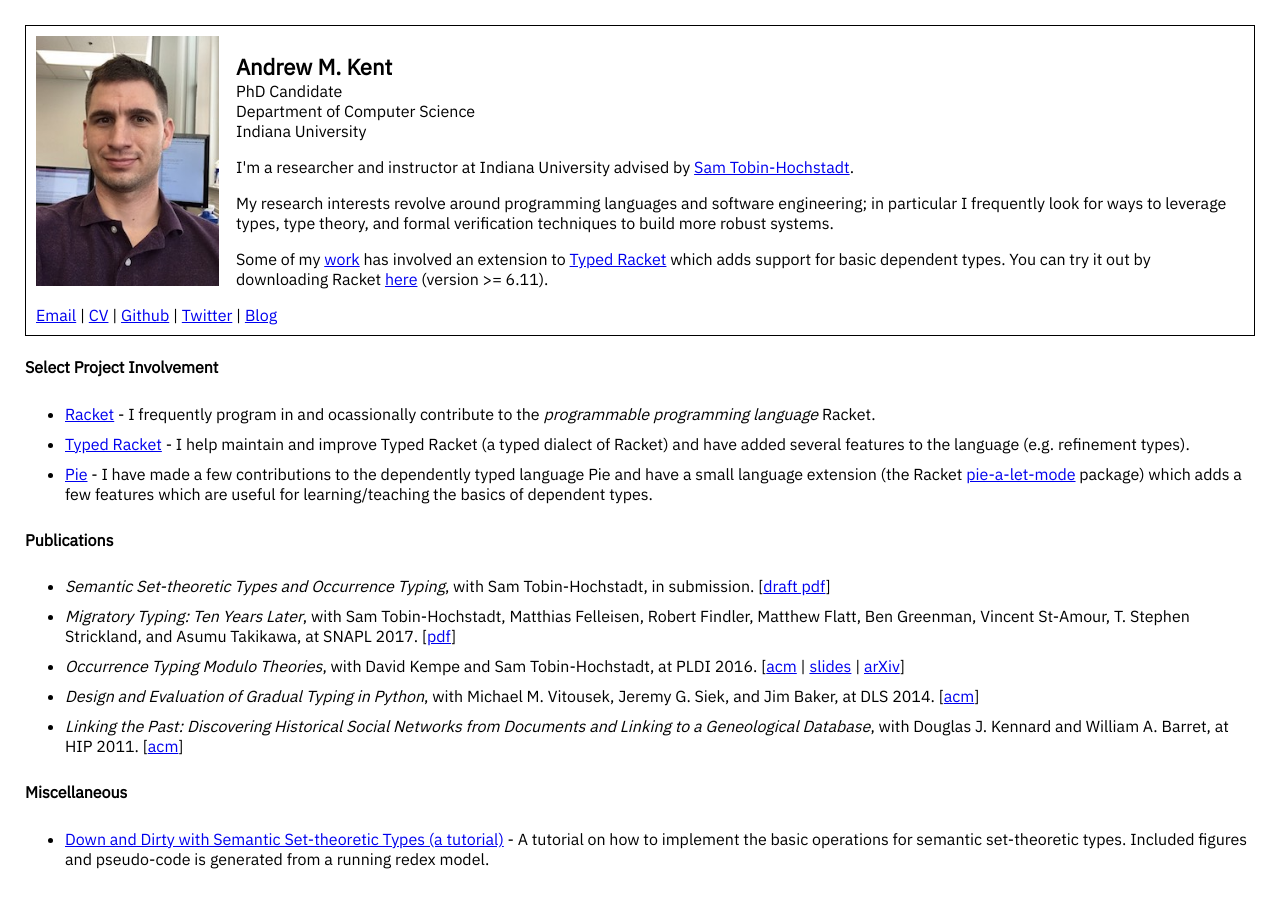
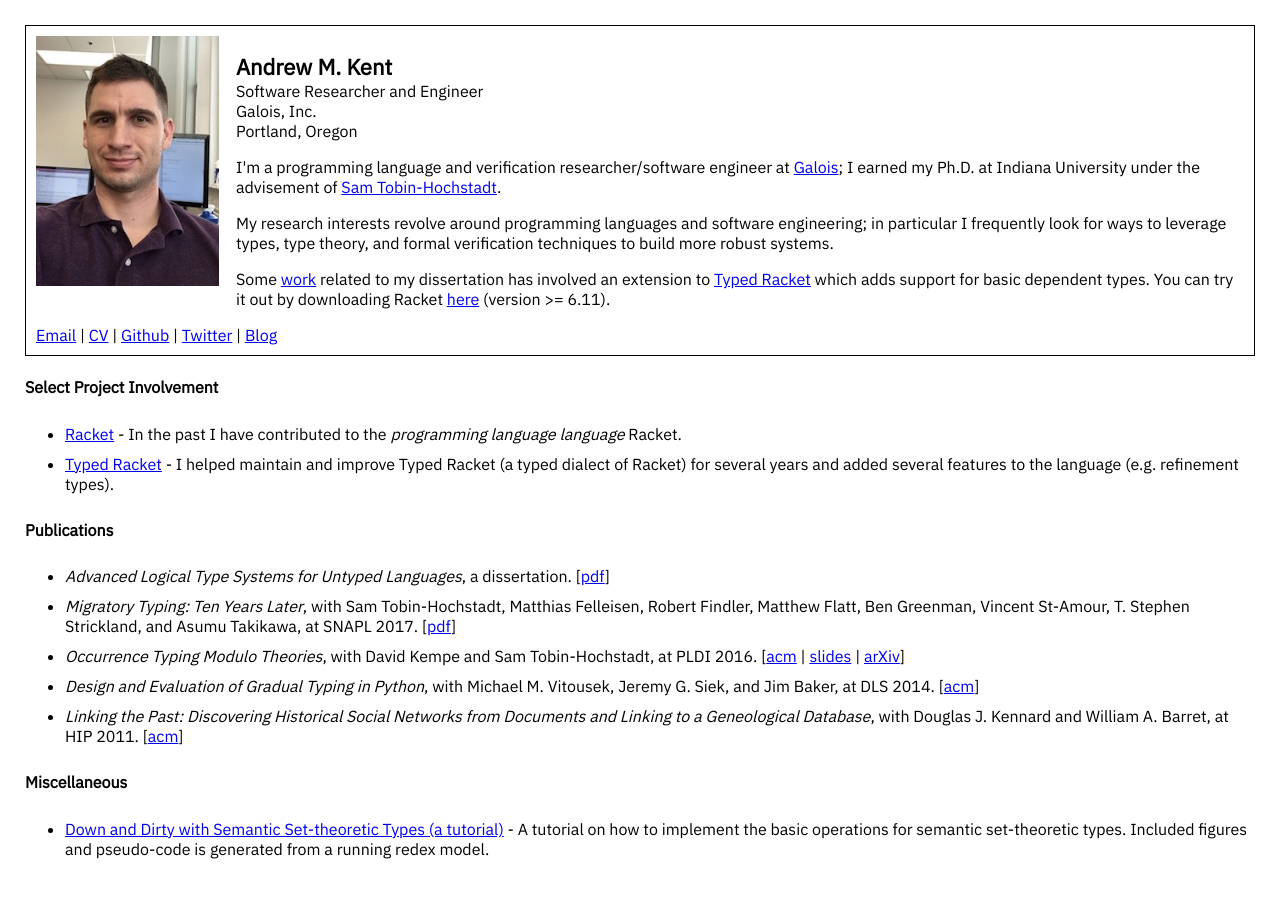
Before and after one commit to pnwamk/pnwamk.github.io, a plain HTML site: page index.html in a window 1280 px wide. Drawn offline with Linux system fonts and the light colour scheme.

Commit message:
upate post phd

```diff
--- a/index.html
+++ b/index.html
@@ -51,14 +51,15 @@
 	    <span class="MIDL ">
 	      <ul style="list-style-type: none; padding: 0px 0px;">
 		<li style="padding: 0px 0px; font-size: 22px"><b>Andrew M. Kent</b></li>
-		<li style="padding: 0px 0px;">PhD Candidate</li>
-		<li style="padding: 0px 0px;">Department of Computer Science</li>
-		<li style="padding: 0px 0px;">Indiana University</li>
+		<li style="padding: 0px 0px;">Software Researcher and Engineer</li>
+		<li style="padding: 0px 0px;">Galois, Inc.</li>
+		<li style="padding: 0px 0px;">Portland, Oregon</li>
 		</ul>
 	    </span>
 
-	    <span class="MIDL"><p>I'm a researcher and instructor at
-    Indiana University advised by
+	    <span class="MIDL"><p>I'm a programming language
+    and verification researcher/software engineer at <a href="https://galois.com">Galois</a>; I
+    earned my Ph.D. at Indiana University under the advisement of
     <a href="http://www.ccs.neu.edu/home/samth/">Sam Tobin-Hochstadt</a>.</p></span>
 
 <span class="MIDL"><p>My research interests revolve around programming
@@ -66,14 +67,14 @@
     look for ways to leverage types, type theory, and formal
     verification techniques to build more robust systems.</p>
 
-  <p>Some of my <a href="http://dl.acm.org/citation.cfm?id=2908091">work</a>
+  <p>Some <a href="http://dl.acm.org/citation.cfm?id=2908091">work</a> related to my dissertation
     has involved an extension to
     <a href="http://docs.racket-lang.org/ts-guide/">Typed Racket</a>
     which adds support for basic dependent types. You can try it out by
     downloading Racket <a href="http://racket-lang.org/">here</a> (version >= 6.11).</p></span>
 
 <span class="MIDL">
-  <a href="mailto:andmkent@iu.edu">Email</a> |
+  <a href="mailto:andrew@galois.com">Email</a> |
   <a href="https://pnwamk.github.io/docs/cv.pdf">CV</a> |
   <a href="https://github.com/pnwamk">Github</a> |
   <a href="https://twitter.com/pnwamk">Twitter</a> |
@@ -90,29 +91,23 @@
 
 
 <ul>
-  <li> <a href="http://racket-lang.org/">Racket</a> - I frequently
-    program in and ocassionally contribute to the <em>programmable
-    programming language</em> Racket. </li>
+  <li> <a href="http://racket-lang.org/">Racket</a> - In the
+    past I have contributed to the <em>programming
+    language language</em> Racket. </li>
 
   <li> <a href="http://github.com/racket/typed-racket/">Typed
-    Racket</a> - I help maintain and improve Typed Racket (a typed
-    dialect of Racket) and have added several features to the language
-    (e.g. refinement types). </li>
-
-  <li> <a href="http://github.com/the-little-typer/">Pie</a> - I have
-    made a few contributions to the dependently typed language Pie and
-    have a small language extension (the
-    Racket <a href="https://pkgs.racket-lang.org/package/pie-a-let-mode">pie-a-let-mode</a>
-    package) which adds a few features which are useful for
-    learning/teaching the basics of dependent types. </li>
+    Racket</a> - I helped maintain and improve Typed Racket
+    (a typed dialect of Racket) for several years and added
+    several features to the language (e.g. refinement
+    types). </li>
 </ul>
 
 <h4>Publications</h4>
 
 <ul>
-  <li><em>Semantic Set-theoretic Types and Occurrence Typing</em>,
-    with Sam Tobin-Hochstadt, in submission.
-    [<a href="https://pnwamk.github.io/docs/sstot.pdf">draft pdf</a>]
+  <li><em>Advanced Logical Type Systems for Untyped Languages</em>,
+    a dissertation.
+    [<a href="https://pnwamk.github.io/docs/dissertation.pdf">pdf</a>]
   </li>
   <li><em>Migratory Typing: Ten Years Later</em>, with Sam Tobin-Hochstadt,
     Matthias Felleisen, Robert Findler, Matthew Flatt, Ben Greenman,
```
Also changed, not shown: 2 other files.
